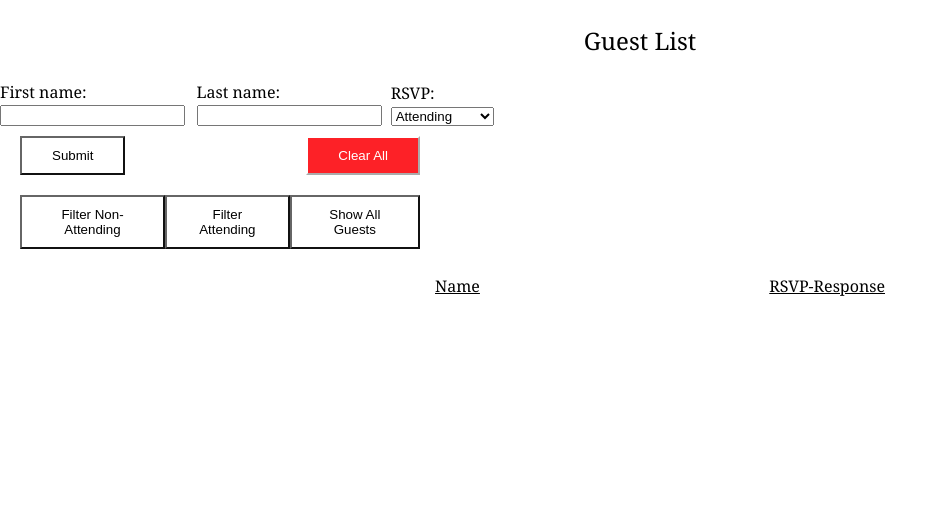
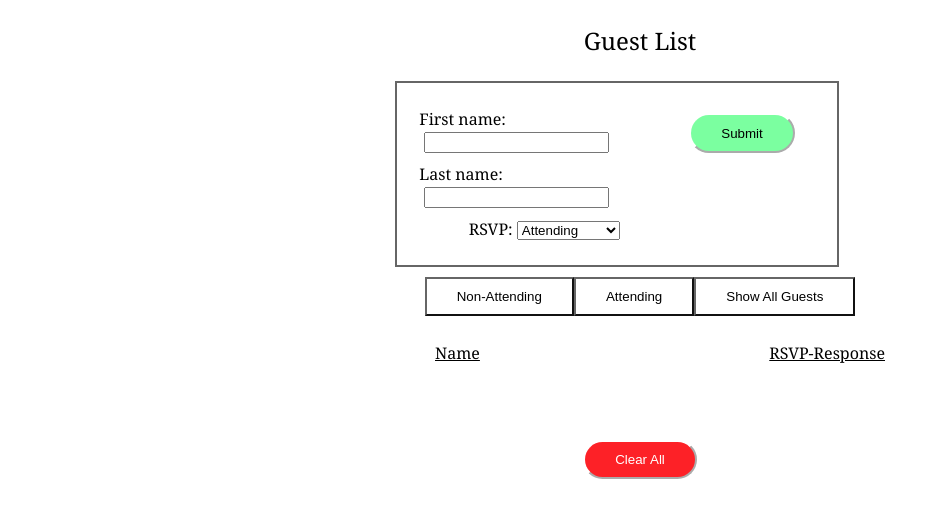
Before and after one commit to jgsheppa/react-guest-list-sept-2020, a React (Create React App) app: page / in a window 1280 px wide. Shown: the top 518 px of the page, without its empty margins (0-948 px from the left). Built offline with nearby package versions, Linux system fonts and the light colour scheme.

Commit message:
Make style changes

```diff
--- a/src/App.js
+++ b/src/App.js
@@ -14,14 +14,54 @@ const containerStyles = css`
   flex-direction: column;
   justify-content: center;
   align-content: center;
+  max-width: 1440px;
+`;
+
+const inputContainterStyles = css`
+  display: flex;
+  display: row;
+  justify-content: center;
+  align-content: center;
+  border: solid;
+  border-color: #666;
+  border-width: 2px;
+  padding: 20px;
+  max-width: 400px;
 `;
 
 const buttonStyles = css`
   display: flex;
   flex-direction: row;
-  justify-content: space-between;
+  justify-content: center;
+  align-content: center;
   padding: 10px 20px;
-  max-width: 400px;
+  max-width: 1440px;
+
+  button {
+    background-color: #7BFFA0;
+    padding: 10px 30px;
+    border-color: #fff;
+    border-width: 2px;
+    font-weight: 800px;
+    border-radius: 20px;
+    max-height: 40px;
+    max-width: 120px;
+  }
+
+  .clear-all {
+    background-color: #fd2127;
+    color: #fff;
+    border-color: #fff;
+    border-width: 2px;
+    margin-top: 50px;
+`;
+
+const filterStyles = css`
+  display: flex;
+  flex-direction: row;
+  justify-content: center;
+  padding: 10px 20px;
+  max-width: 1440px;
 
   button {
     background-color: #fff;
@@ -31,11 +71,7 @@ const buttonStyles = css`
     font-weight: 200px;
   }
 
-  .clear-all {
-    background-color: #fd2127;
-    color: #fff;
-    border-color: #fff;
-    border-width: 2px;
+
   }
 `;
 
@@ -109,6 +145,7 @@ function App() {
     <>
       <Header></Header>
       <div css={containerStyles}>
+        <div css={inputContainterStyles}>
           <UserInput
             handleFirstNameChange={handleFirstNameChange}
             handleLastNameChange={handleLastNameChange}
@@ -116,15 +153,11 @@ function App() {
           ></UserInput>
           <div css={buttonStyles}>
             <button onClick={handleSubmit}>Submit</button>
-          <button className="clear-all" onClick={handleClearAll}>
-            Clear All
-          </button>
           </div>
-        <div css={buttonStyles}>
-          <button onClick={handleNonAttendingFilter}>
-            Filter Non-Attending
-          </button>
-          <button onClick={handleAttendingFilter}>Filter Attending</button>
+        </div>
+        <div css={filterStyles}>
+          <button onClick={handleNonAttendingFilter}>Non-Attending</button>
+          <button onClick={handleAttendingFilter}>Attending</button>
           <button onClick={handleViewAllGuests}>Show All Guests</button>
         </div>
         <div>
@@ -135,6 +168,11 @@ function App() {
           />
         </div>
       </div>
+      <div css={buttonStyles}>
+        <button className="clear-all" onClick={handleClearAll}>
+          Clear All
+        </button>
+      </div>
     </>
   );
 }
--- a/src/UserInput.js
+++ b/src/UserInput.js
@@ -7,10 +7,22 @@ import { jsx, css } from '@emotion/core';
 
 const inputStyles = css`
   display: flex;
-  flex-direction: row;
+  flex-direction: column;
   justify-content: center;
   align-items: center;
-  max-width: 500px;
+  max-width: 400px;
+
+  div {
+    display: flex;
+    align-content: flex-start;
+    margin: 5px 0;
+    max-width: 250px;
+    max-height: 120px;
+  }
+
+  input {
+    margin-left: 5px;
+  }
 `;
 
 function UserInput({
@@ -45,9 +57,6 @@ function UserInput({
               <option onChange={handleRSVP} value="Not Attending">
                 Not Attending
               </option>
-              <option onChange={handleRSVP} value="Maybe">
-                Maybe
-              </option>
             </select>
           </label>
         </div>
--- a/src/index.css
+++ b/src/index.css
@@ -1,4 +1,6 @@
 body {
+  display: flex;
+  justify-content: center;
   margin: 0;
   font-family: Georgia, 'Times New Roman', Times, serif;
   -webkit-font-smoothing: antialiased;
```
Lines whose indentation alone changed are shown as unchanged.
